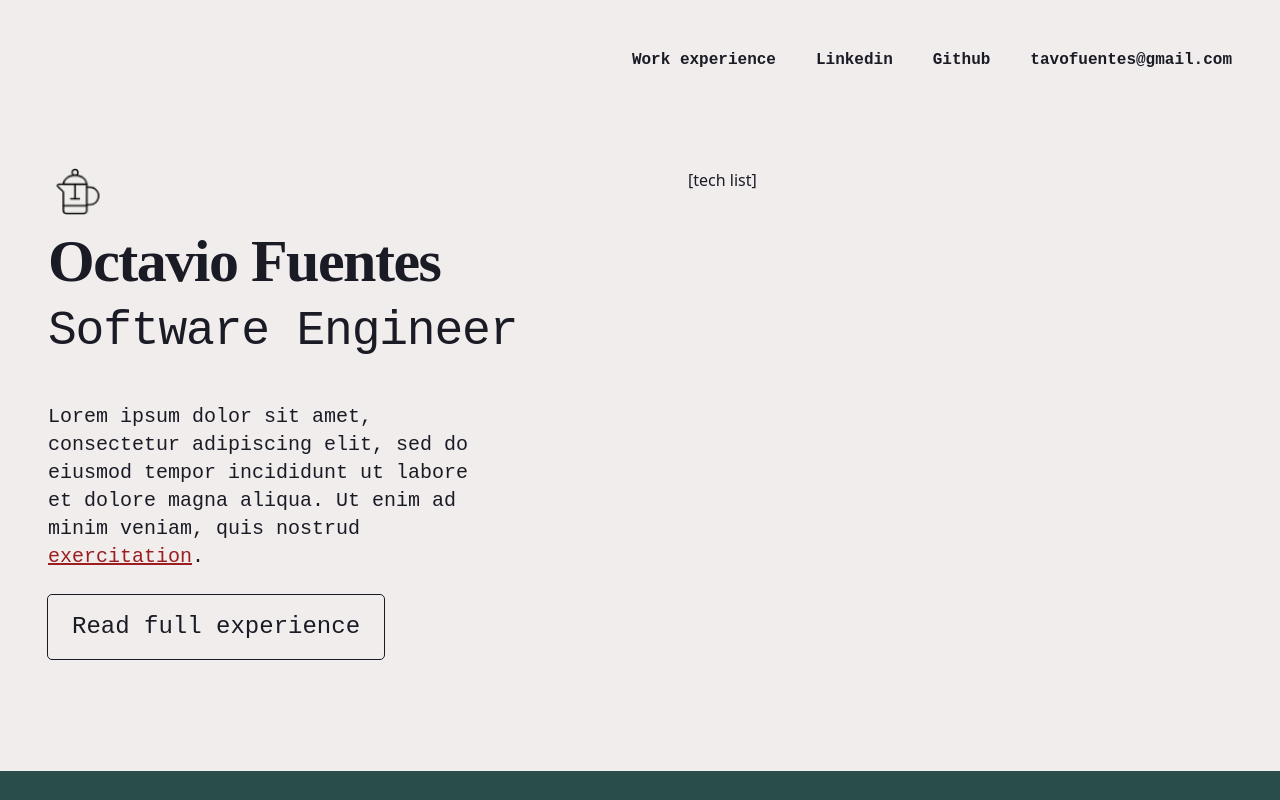
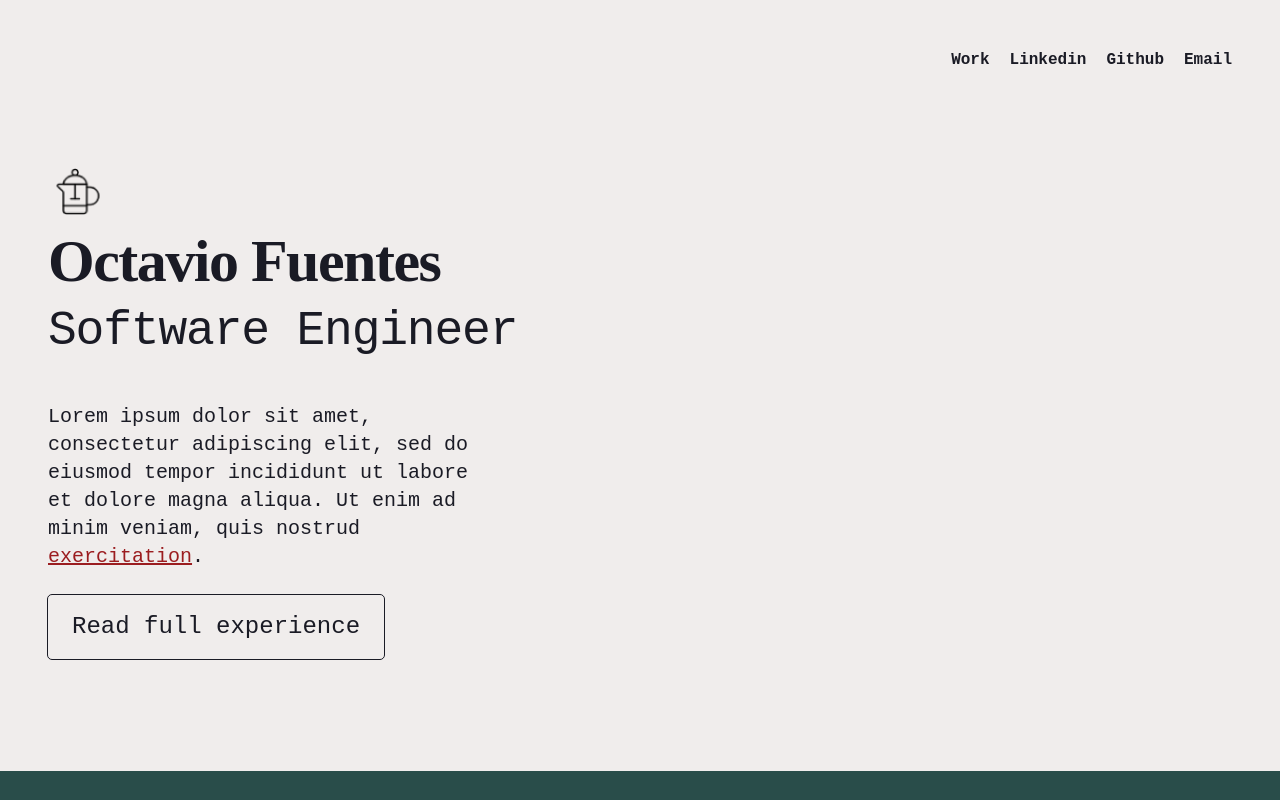
Before and after one commit to tavofuentes/tavofuentes-site, a Next.js app: page / in a window 1280 px wide. Shown: the top 800 px of the page. Built offline with nearby package versions, Linux system fonts and the light colour scheme.

Commit message:
fix: fix header and hero

```diff
--- a/components/Header/index.tsx
+++ b/components/Header/index.tsx
@@ -5,21 +5,26 @@ import Panel from "@/components/Panel";
 const Header = () => {
   return (
     <Panel className="bg-eggshell">
-      <header className="font-inconsolata text-base font-bold flex flex-grow justify-end p-6 md:p-12 text-black outline1">
-        <nav className="flex flex-col lg:flex-row space-x-10 items-end outline2">
-          <Link href={"/work-experience"}>Work experience</Link>
+      <header className="font-inconsolata text-base font-bold flex flex-grow lg:justify-end p-6 md:p-12 text-black outline1">
+        <nav className="flex flex-row flex-wrap items-end outline2">
+          <Link className="mr-5" href={"/work-experience"}>
+            Work
+          </Link>
           <a
+            className="mr-5"
             target="_blank"
             href="https://www.linkedin.com/in/octavio-fuentes-arce/"
           >
             Linkedin
           </a>
-          <a target="_blank" href="https://github.com/tavofuentes">
+          <a
+            className="mr-5"
+            target="_blank"
+            href="https://github.com/tavofuentes"
+          >
             Github
           </a>
-          <a target="_blank" href="">
-            tavofuentes@gmail.com
-          </a>
+          <a href="mailto:test@test.com">Email</a>
         </nav>
       </header>
     </Panel>
--- a/components/Hero/index.tsx
+++ b/components/Hero/index.tsx
@@ -7,7 +7,7 @@ import heroIcon from "../../public/press.png";
 const Hero = () => {
   return (
     <Panel className="bg-eggshell">
-      <div className="flex flex-col md:flex-row pb-6 md:pb-16 outline1">
+      <div className="flex flex-col lg:flex-row pb-6 md:pb-16 outline1">
         <div className="flex-1 flex-col p-6 md:p-12 outline2">
           <div className="">
             <Image
@@ -43,7 +43,7 @@ const Hero = () => {
             Read full experience
           </ButtonLink>
         </div>
-        <div className="flex-1 p-6 md:p-12 outline1">[tech list]</div>
+        <div className="flex-1 p-6 md:p-12 outline1"></div>
       </div>
     </Panel>
   );
```
